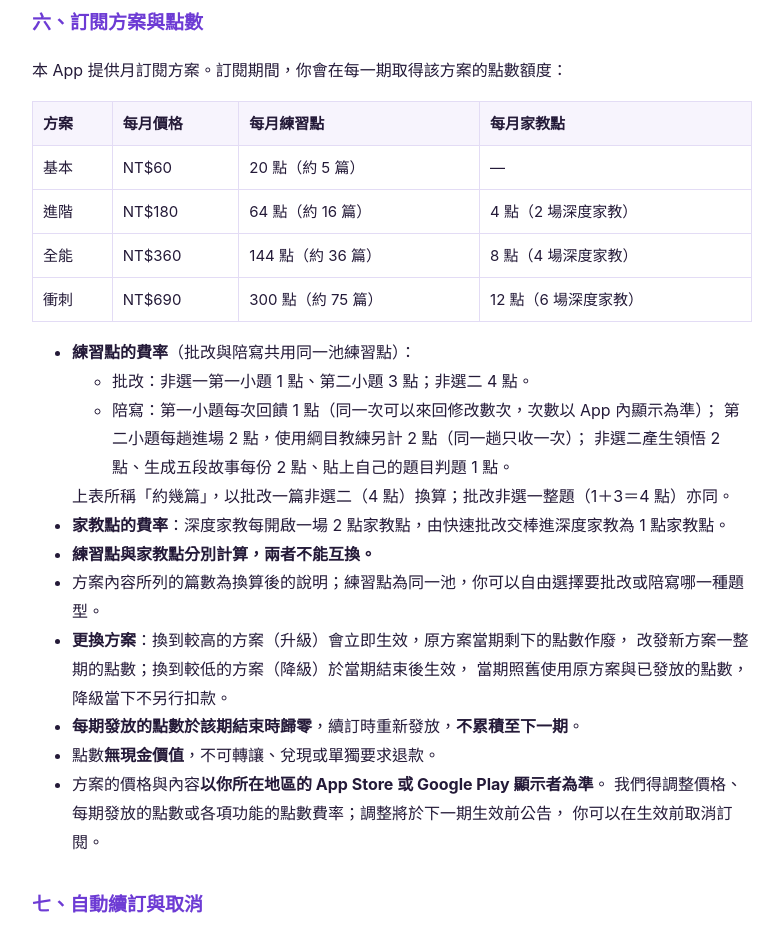
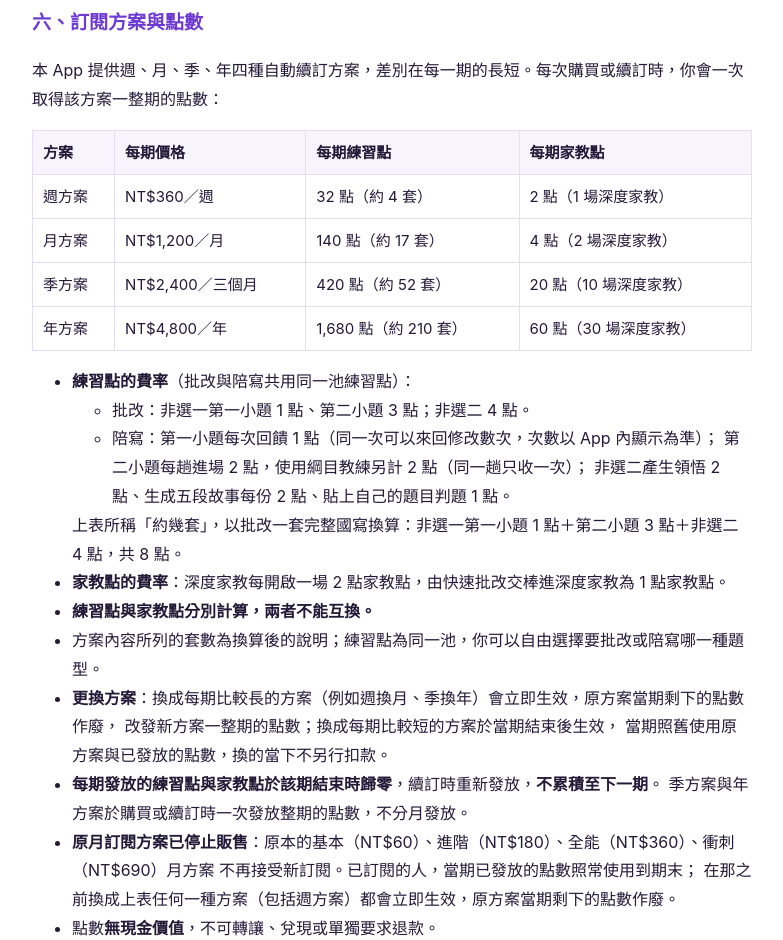
Before and after one commit to BORTYNG/howrite-legal, a plain HTML site: page terms.html in a window 1280 px wide. Shown: the part 1860-2800 px from the top of the page, without its empty margins (248-1031 px from the left). Drawn offline with Linux system fonts and the light colour scheme.

Commit message:
terms: 換成 3.3.0 新方案（週／月／季／年），舊月方案停售
逐位元等於 App repo main 的 docs/terms.html（blob 20631361）。
3.3.0 (16) iOS、Android 11-16 上架當天換。

Co-Authored-By: Claude Opus 5.5 <noreply@anthropic.com>
Claude-Session: https://claude.ai/code/session_01NB6YhNVc93zBDkCmbznzCr

```diff
--- a/terms.html
+++ b/terms.html
@@ -20,7 +20,7 @@
 </head>
 <body>
   <h1>好寫 Howrite 服務條款</h1>
-  <p class="muted">最後更新：2026 年 10 月 23 日・適用於「好寫 Howrite」行動應用程式</p>
+  <p class="muted">最後更新：2026 年 11 月 14 日・適用於「好寫 Howrite」行動應用程式</p>
   <p class="contact">客服聯繫：LINE 官方帳號 <a href="https://line.me/R/ti/p/%40100lzilw">@100lzilw</a>（用手機點就能加好友）・Email <a href="mailto:howriteskill@gmail.com">howriteskill@gmail.com</a></p>
 
   <p>歡迎使用「好寫 Howrite」（以下稱「本 App」）。本 App 是一款協助台灣學測國寫作答練習與
@@ -90,17 +90,17 @@
   </ul>
 
   <h2>六、訂閱方案與點數</h2>
-  <p>本 App 提供月訂閱方案。訂閱期間，你會在每一期取得該方案的點數額度：</p>
+  <p>本 App 提供週、月、季、年四種自動續訂方案，差別在每一期的長短。每次購買或續訂時，你會一次取得該方案一整期的點數：</p>
   <div class="tw">
   <table>
     <thead>
-      <tr><th>方案</th><th>每月價格</th><th>每月練習點</th><th>每月家教點</th></tr>
+      <tr><th>方案</th><th>每期價格</th><th>每期練習點</th><th>每期家教點</th></tr>
     </thead>
     <tbody>
-      <tr><td>基本</td><td>NT$60</td><td>20 點（約 5 篇）</td><td>—</td></tr>
-      <tr><td>進階</td><td>NT$180</td><td>64 點（約 16 篇）</td><td>4 點（2 場深度家教）</td></tr>
-      <tr><td>全能</td><td>NT$360</td><td>144 點（約 36 篇）</td><td>8 點（4 場深度家教）</td></tr>
-      <tr><td>衝刺</td><td>NT$690</td><td>300 點（約 75 篇）</td><td>12 點（6 場深度家教）</td></tr>
+      <tr><td>週方案</td><td>NT$360／週</td><td>32 點（約 4 套）</td><td>2 點（1 場深度家教）</td></tr>
+      <tr><td>月方案</td><td>NT$1,200／月</td><td>140 點（約 17 套）</td><td>4 點（2 場深度家教）</td></tr>
+      <tr><td>季方案</td><td>NT$2,400／三個月</td><td>420 點（約 52 套）</td><td>20 點（10 場深度家教）</td></tr>
+      <tr><td>年方案</td><td>NT$4,800／年</td><td>1,680 點（約 210 套）</td><td>60 點（30 場深度家教）</td></tr>
     </tbody>
   </table>
   </div>
@@ -112,14 +112,18 @@
               第二小題每趟進場 2 點，使用綱目教練另計 2 點（同一趟只收一次）；
               非選二產生領悟 2 點、生成五段故事每份 2 點、貼上自己的題目判題 1 點。</li>
         </ul>
-        上表所稱「約幾篇」，以批改一篇非選二（4 點）換算；批改非選一整題（1＋3＝4 點）亦同。</li>
+        上表所稱「約幾套」，以批改一套完整國寫換算：非選一第一小題 1 點＋第二小題 3 點＋非選二 4 點，共 8 點。</li>
     <li><strong>家教點的費率</strong>：深度家教每開啟一場 2 點家教點，由快速批改交棒進深度家教為 1 點家教點。</li>
     <li><strong>練習點與家教點分別計算，兩者不能互換。</strong></li>
-    <li>方案內容所列的篇數為換算後的說明；練習點為同一池，你可以自由選擇要批改或陪寫哪一種題型。</li>
-    <li><strong>更換方案</strong>：換到較高的方案（升級）會立即生效，原方案當期剩下的點數作廢，
-        改發新方案一整期的點數；換到較低的方案（降級）於當期結束後生效，
-        當期照舊使用原方案與已發放的點數，降級當下不另行扣款。</li>
-    <li><strong>每期發放的點數於該期結束時歸零</strong>，續訂時重新發放，<strong>不累積至下一期</strong>。</li>
+    <li>方案內容所列的套數為換算後的說明；練習點為同一池，你可以自由選擇要批改或陪寫哪一種題型。</li>
+    <li><strong>更換方案</strong>：換成每期比較長的方案（例如週換月、季換年）會立即生效，原方案當期剩下的點數作廢，
+        改發新方案一整期的點數；換成每期比較短的方案於當期結束後生效，
+        當期照舊使用原方案與已發放的點數，換的當下不另行扣款。</li>
+    <li><strong>每期發放的練習點與家教點於該期結束時歸零</strong>，續訂時重新發放，<strong>不累積至下一期</strong>。
+        季方案與年方案於購買或續訂時一次發放整期的點數，不分月發放。</li>
+    <li><strong>原月訂閱方案已停止販售</strong>：原本的基本（NT$60）、進階（NT$180）、全能（NT$360）、衝刺（NT$690）月方案
+        不再接受新訂閱。已訂閱的人，當期已發放的點數照常使用到期末；
+        在那之前換成上表任何一種方案（包括週方案）都會立即生效，原方案當期剩下的點數作廢。</li>
     <li>點數<strong>無現金價值</strong>，不可轉讓、兌現或單獨要求退款。</li>
     <li>方案的價格與內容<strong>以你所在地區的 App Store 或 Google Play 顯示者為準</strong>。
         我們得調整價格、每期發放的點數或各項功能的點數費率；調整將於下一期生效前公告，
```
